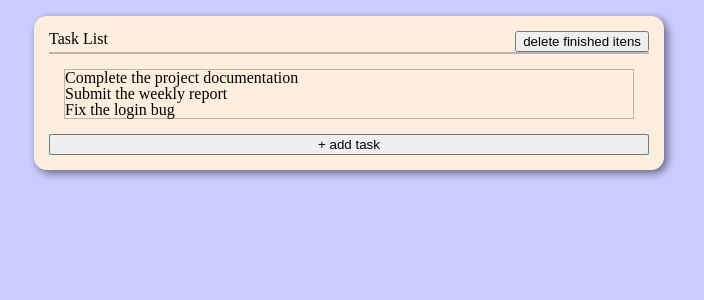
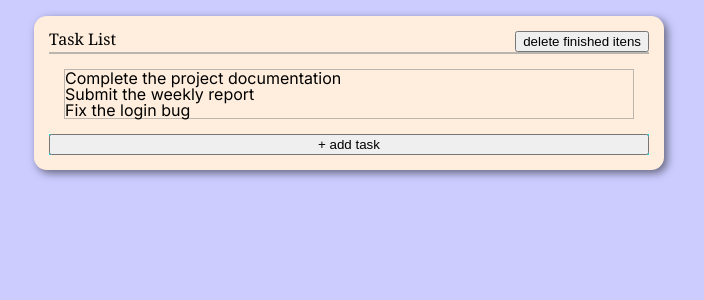
Before and after one commit to fabiodbf/monorepo-crud-mongo, a React (Create React App) app in the folder WebApp/tasks/: page / in a window 1280 px wide. Shown: the top 300 px of the page, without its empty margins (291-995 px from the left). Built offline with nearby package versions, Linux system fonts and the light colour scheme.

Commit message:
Adding some basic font tweaks

```diff
--- a/WebApp/tasks/src/styles/global.css
+++ b/WebApp/tasks/src/styles/global.css
@@ -3,4 +3,14 @@
 
 body {
   background-color: var(--background-test);
+  font-family: var(--font-sans);
 }
+
+h1,
+h2,
+h3,
+h4,
+h5,
+h6 {
+  font-family: var(--font-serif);
+}
--- a/WebApp/tasks/src/styles/reset.css
+++ b/WebApp/tasks/src/styles/reset.css
@@ -88,7 +88,8 @@
   padding: 0;
   border: 0;
   font-size: 100%;
-  font: inherit;
+  font-weight: inherit;
+  font-style: inherit;
   vertical-align: baseline;
 }
 /* HTML5 display-role reset for older browsers */
--- a/WebApp/tasks/src/styles/variables.css
+++ b/WebApp/tasks/src/styles/variables.css
@@ -1,3 +1,9 @@
+@import url("https://fonts.googleapis.com/css2?family=Libre+Baskerville:ital,wght@0,400;0,700;1,400&family=Raleway&display=swap");
+@import url("https://fonts.googleapis.com/css2?family=Inter:ital,opsz,wght@0,14..32,100..900;1,14..32,100..900&family=Libre+Baskerville:ital,wght@0,400;0,700;1,400&family=Raleway&display=swap");
+
 :root {
+  --font-sans: "Inter", Arial, sans-serif;
+  --font-serif: "Playfair Display", Georgia, serif;
+
   --background-test: #ccccff;
 }
```
